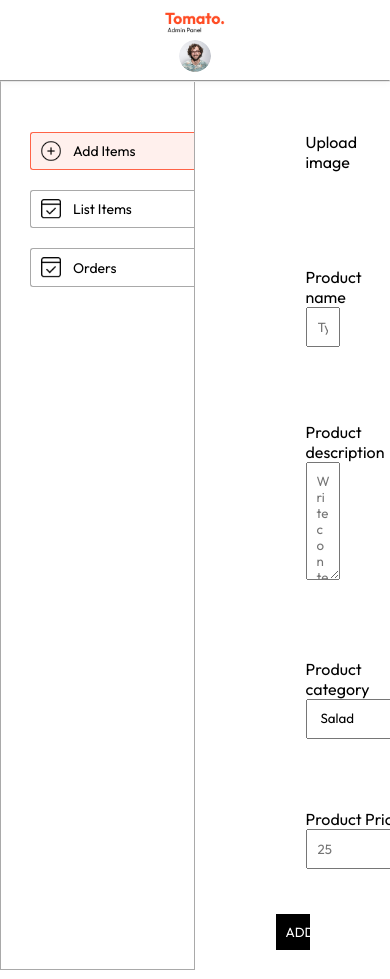
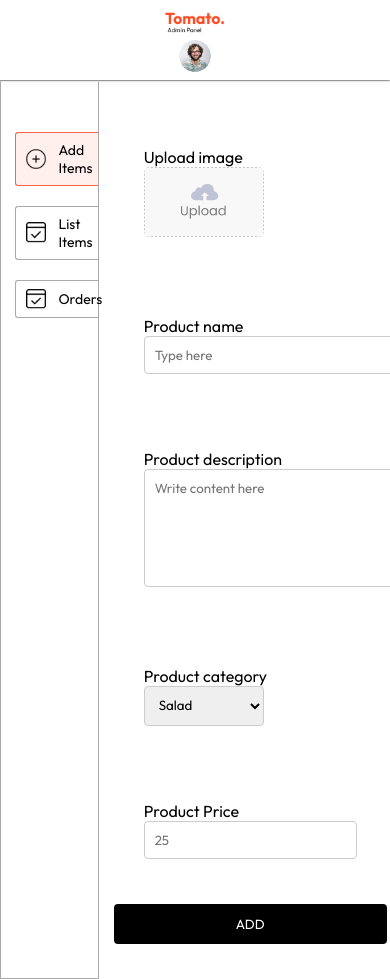
Before and after one commit to satishreddy955/Food-Del, a React (Create React App) app in the folder frontend/: page /admin/add in a window 390 px wide. Shown: the top 979 px of the page. Built offline with nearby package versions, Linux system fonts and the light colour scheme; no server answers.

Commit message:
Update Add.css

```diff
--- a/frontend/src/admin/pages/Add/Add.css
+++ b/frontend/src/admin/pages/Add/Add.css
@@ -1,11 +1,9 @@
 .add {
-    width: 34px;
-    position: absolute;
-    margin-top: 34px;
-    cursor: pointer;
-    border-radius: 50%;
-    top: 40px;
-    left: 270px;
+    width: auto;
+    max-width: 800px;
+    margin: 40px auto;
+    position: relative;
+    padding: 20px;
 }
 
 .add form {
@@ -17,11 +15,13 @@
 .add-img-upload img {
     width: 120px;
     max-width: 100%;
+    border-radius: 6px;
 }
 
 .add-product-name,
 .add-product-description {
-    width: max(40%, 280px);
+    width: 100%;
+    max-width: 500px;
 }
 
 .add-product-name input,
@@ -29,28 +29,34 @@
     padding: 10px;
     width: 100%;
     box-sizing: border-box;
+    border: 1px solid #ccc;
+    border-radius: 4px;
 }
 
 .add-category-price {
     display: flex;
+    gap: 30px;
     flex-wrap: wrap;
-    gap: 30px;
 }
 
 .add-category-price select,
 .add-category-price input {
-    max-width: 120px;
+    flex: 1 1 120px;
+    min-width: 120px;
     padding: 10px;
     box-sizing: border-box;
+    border: 1px solid #ccc;
+    border-radius: 4px;
 }
 
 .add-btn {
-    max-width: 120px;
+    max-width: 200px;
     border: none;
-    padding: 10px;
+    padding: 12px;
     background-color: black;
     color: white;
     cursor: pointer;
+    border-radius: 4px;
 }
 
 .flex-col {
@@ -60,30 +66,25 @@
 /* Tablet screens */
 @media (max-width: 1000px) {
     .add {
-        left: 200px;
+        padding: 15px;
     }
     .add-category-price {
-        gap: 15px;
+        gap: 20px;
     }
 }
 
 /* Mobile screens */
 @media (max-width: 600px) {
     .add {
-        position: static;
         margin: 20px auto;
-        display: block;
+        padding: 15px;
     }
     .add form {
         gap: 15px;
     }
-    .add-product-name,
-    .add-product-description {
-        width: 100%;
-    }
     .add-category-price {
         flex-direction: column;
-        gap: 10px;
+        gap: 15px;
     }
     .add-btn {
         max-width: 100%;
```
